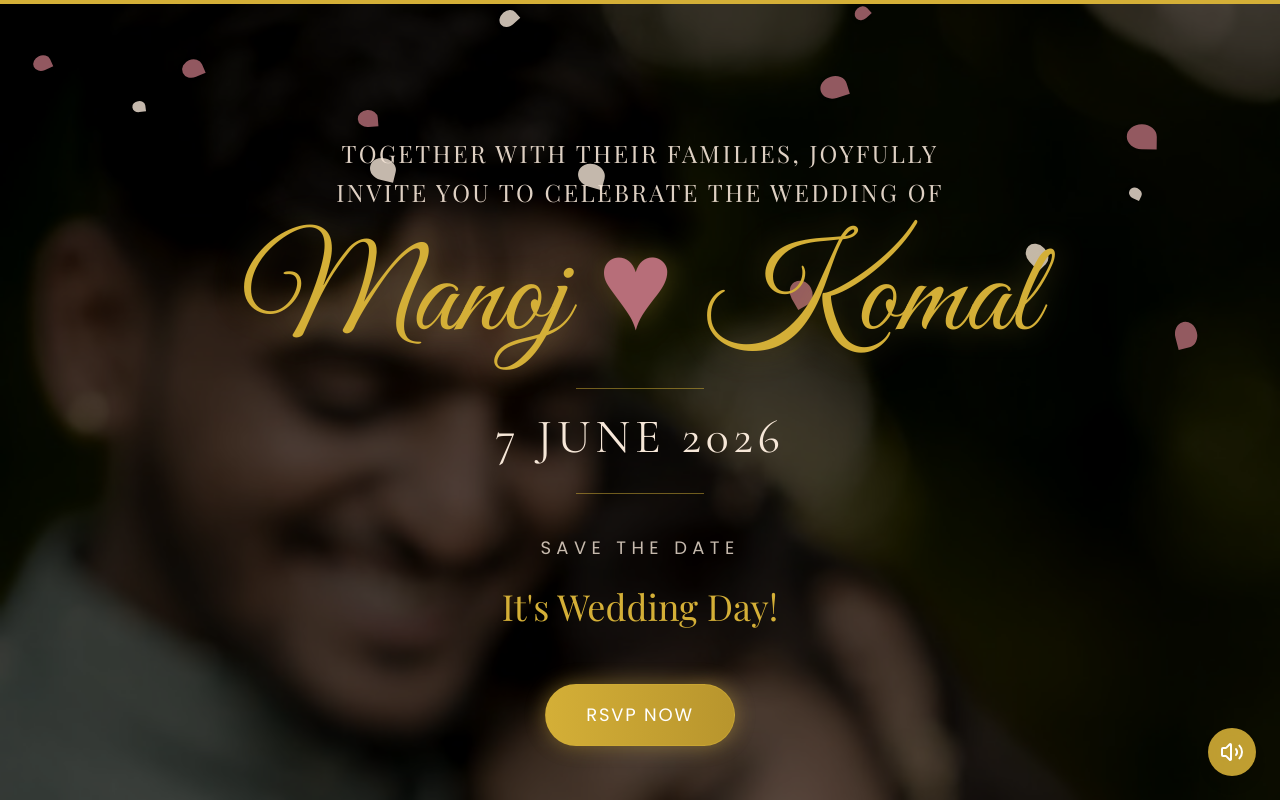
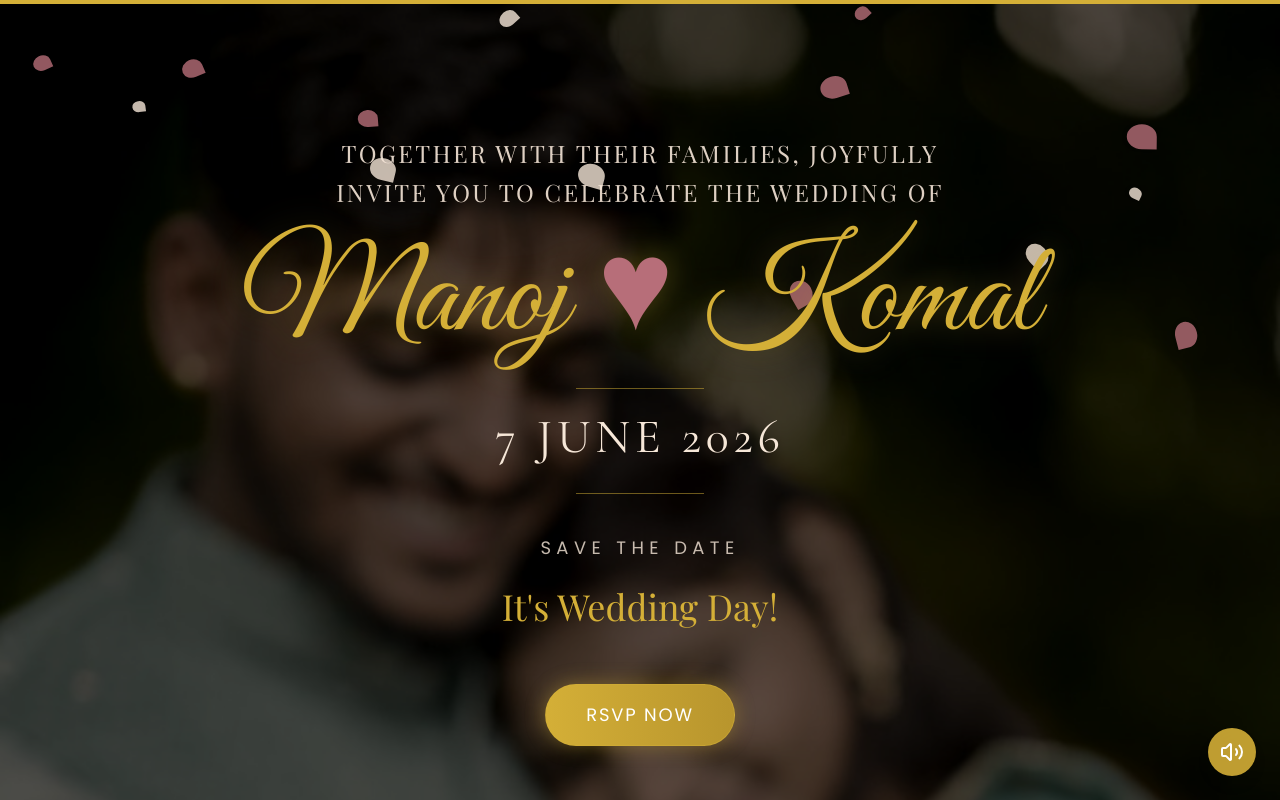
Before and after one commit to Shubham-2224/manoj-weds-komal-, a Next.js app: page / in a window 1280 px wide. Shown: the top 800 px of the page. Built offline with nearby package versions, Linux system fonts and the light colour scheme; no server answers; a web font is replaced by a local one.

Commit message:
Change hero image to 7790

```diff
--- a/src/components/sections/HeroSection.tsx
+++ b/src/components/sections/HeroSection.tsx
@@ -9,7 +9,7 @@ export default function HeroSection() {
       <div
         className="absolute inset-0 z-0"
         style={{
-          backgroundImage: "url('/images/media__1782575637049.jpg')",
+          backgroundImage: "url('/images/media__1782575637790.jpg')",
           backgroundSize: "cover",
           backgroundPosition: "top center",
           backgroundAttachment: "fixed" // Parallax effect
--- a/src/components/sections/PhotoGallery.tsx
+++ b/src/components/sections/PhotoGallery.tsx
@@ -6,7 +6,7 @@ import "yet-another-react-lightbox/styles.css";
 
 const photos = [
   { src: "/images/media__1782575638080.jpg", width: 800, height: 1200 },
-  { src: "/images/media__1782575637790.jpg", width: 800, height: 1200 },
+  { src: "/images/media__1782575637049.jpg", width: 1200, height: 800 },
   { src: "/images/media__1782575637944.jpg", width: 800, height: 1200 },
   { src: "/images/media__1782575638043.jpg", width: 800, height: 1200 },
 ];
```
Also changed, not shown: public/images/media__1782575637049.jpg (deleted).
